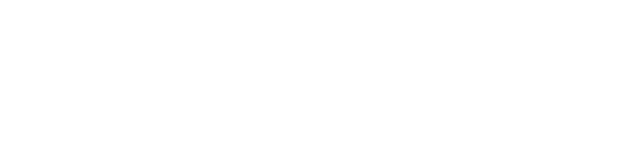
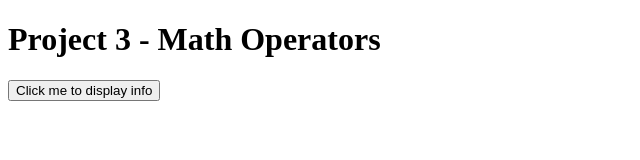
Before and after one commit to NawalOmari/JavaScript_Projects, a plain HTML site: page Basic_JavaScript_Projects/Project3_math_operators/index.html in a window 1280 px wide. Shown: the whole page, without its empty margins (0-640 px from the left). Drawn offline with Linux system fonts and the light colour scheme.

Commit message:
Addition

```diff
--- a/Basic_JavaScript_Projects/Project3_math_operators/index.html
+++ b/Basic_JavaScript_Projects/Project3_math_operators/index.html
@@ -5,7 +5,10 @@
     <meta charset="UTF-8">
   </head>
   <body>
-    <p id="Math"></p>
+    <h1>Project 3 - Math Operators</h1>
+    <button onclick="addition_Function()">Click me to display info</button>
+    <p id="Math" addition></p>
+    <!-- Link to the external JavaScript file -->
     <script src="JS/main.js"></script>
   </body>
   </html>
```
